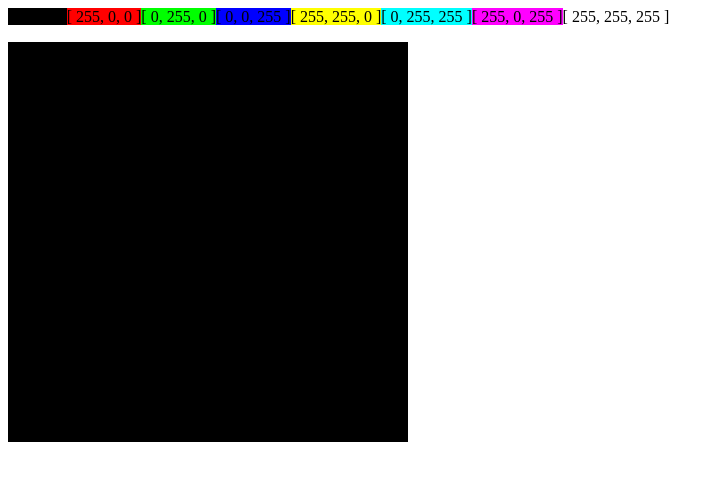
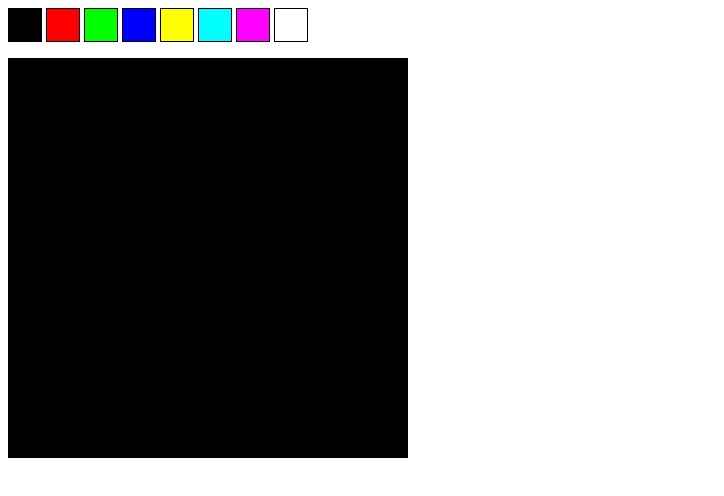
Before and after one commit to vvye/pixel-editor, a Vue app: page / in a window 1280 px wide. Shown: the top 496 px of the page, without its empty margins (0-724 px from the left). Built offline with nearby package versions, Linux system fonts and the light colour scheme.

Commit message:
Improve palette display

```diff
--- a/src/components/PaletteEditor.vue
+++ b/src/components/PaletteEditor.vue
@@ -1,7 +1,7 @@
 <template>
     <div>
-        <span v-for="(color, key) in this.palette" :key="key"
-              :style="{'background-color': `rgb(${color[0]}, ${color[1]}, ${color[2]})`}">{{color}}</span>
+        <span class="color" v-for="(color, key) in this.palette" :key="key"
+              :style="{'background-color': `rgb(${color[0]}, ${color[1]}, ${color[2]})`}"></span>
     </div>
 </template>
 
@@ -20,6 +20,14 @@ export default {
 
 <style scoped>
 div {
+    display: flex;
     margin-bottom: 1rem;
 }
+
+.color {
+    width: 2rem;
+    height: 2rem;
+    margin-right: 0.25rem;
+    border: 1px solid;
+}
 </style>
```
